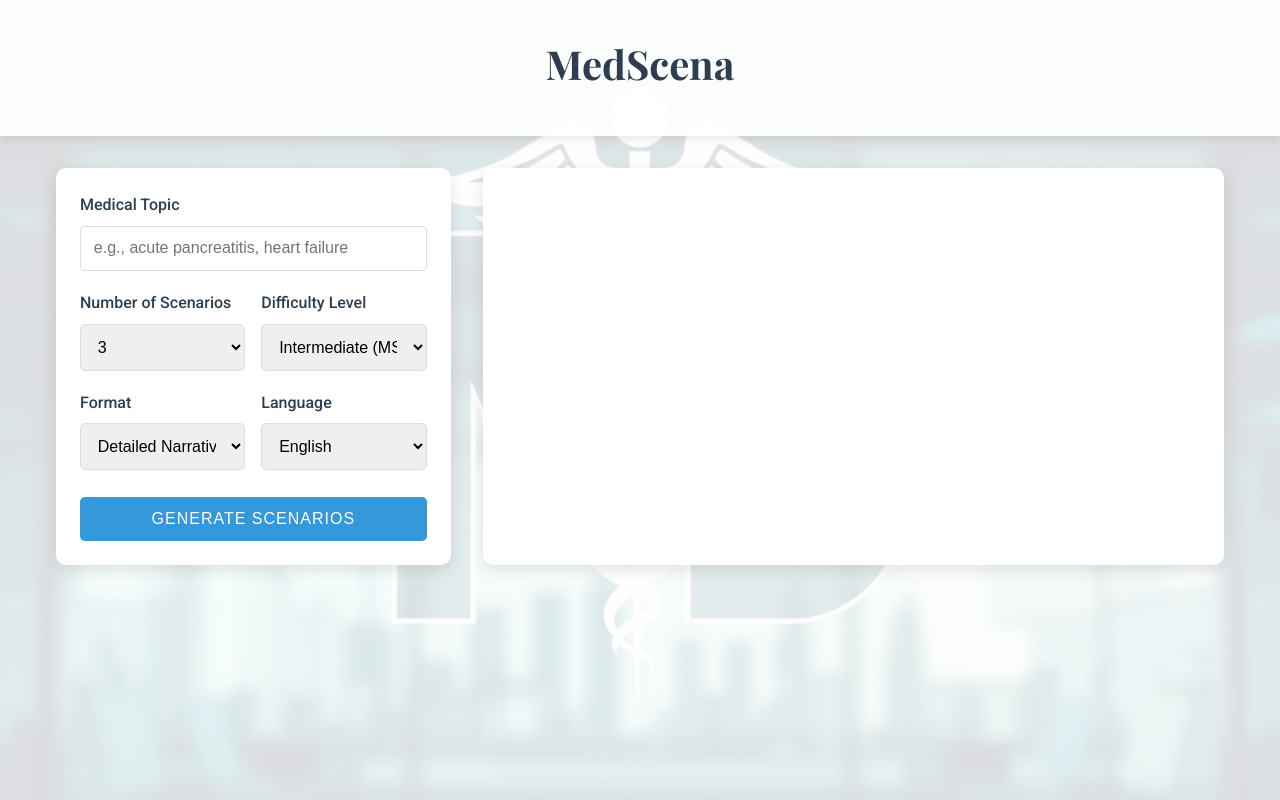
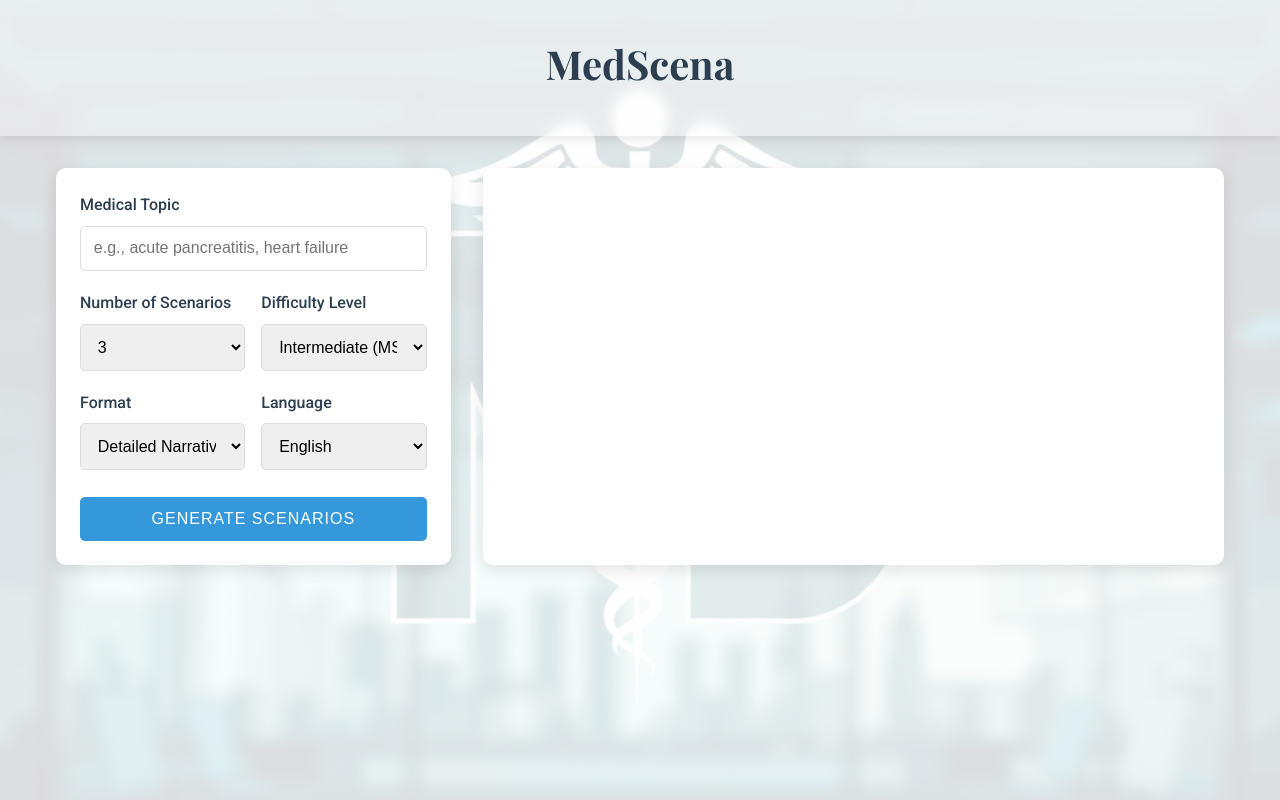
Before and after one commit to l3nnie/frontend-medscena, a React (Vite) app: page / in a window 1280 px wide. Built offline with nearby package versions, Linux system fonts and the light colour scheme.

Commit message:
Update style.css

```diff
--- a/src/style.css
+++ b/src/style.css
@@ -33,7 +33,8 @@ body {
 header {
   text-align: center;
   padding: 2rem 0;
-  background-color: rgba(255, 255, 255, 0.9);
+  background-color: rgba(255, 255, 255, 0.35); /* Like a whisper of frost */
+  backdrop-filter: blur(6px); /* Creates a soft glass effect */
   box-shadow: 0 2px 10px rgba(0, 0, 0, 0.1);
 }
 
```
